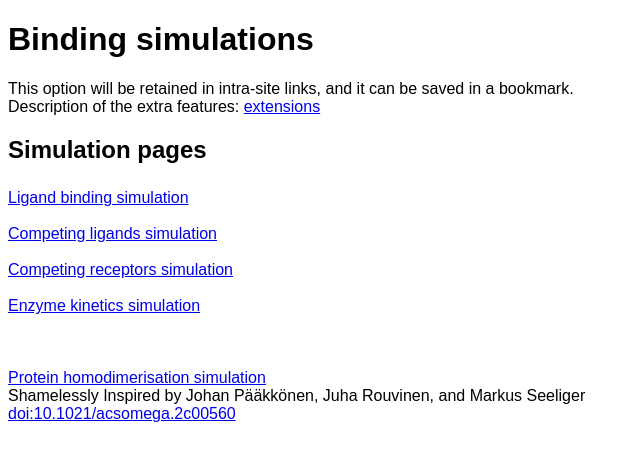
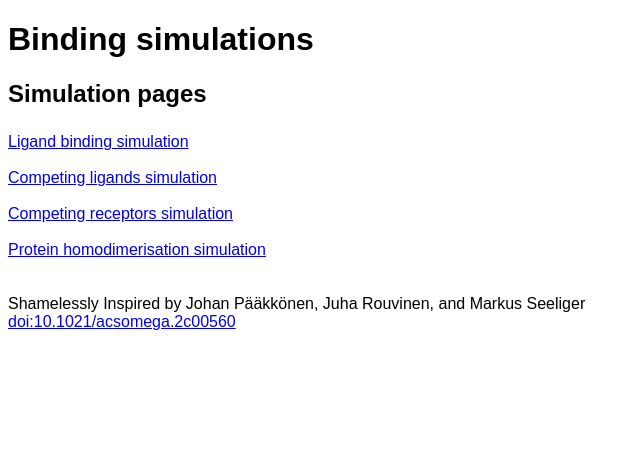
Before and after one commit to sukritsingh/bindingsims, a plain HTML site: page index.htm in a window 1280 px wide. Shown: the whole page, without its empty margins (0-641 px from the left). Drawn offline with Linux system fonts and the light colour scheme.

Commit message:
Hide enzyme kinetics page till debugged

```diff
--- a/index.htm
+++ b/index.htm
@@ -18,8 +18,6 @@
 			<p id="nojavascript">JavaScript must be enabled in your browser for the page to function.</p>
 		</main>
 		<footer>
-				This option will be retained in intra-site links, and it can be saved in a bookmark.<br />
-				Description of the extra features: <a href="extensions.htm">extensions</a></p>
 			<h2>Simulation pages</h2>
 			<nav id="linkarea">
 				<a href="ligand.htm">Ligand binding simulation</a>
@@ -28,9 +26,8 @@
 				<br /><br />
 				<a href="receptors.htm">Competing receptors simulation</a>
 				<br /><br />
-				<a href="enzyme.htm">Enzyme kinetics simulation</a><br /><br />
+				<a href="homodimer.htm">Protein homodimerisation simulation</a><br />
 				<br /><br />
-				<a href="homodimer.htm">Protein homodimerisation simulation</a><br />
 			</nav>
 			<div id="Inspired by">
 				Shamelessly Inspired by Johan P&auml;&auml;kk&ouml;nen, Juha Rouvinen, and Markus Seeliger<br />
```
